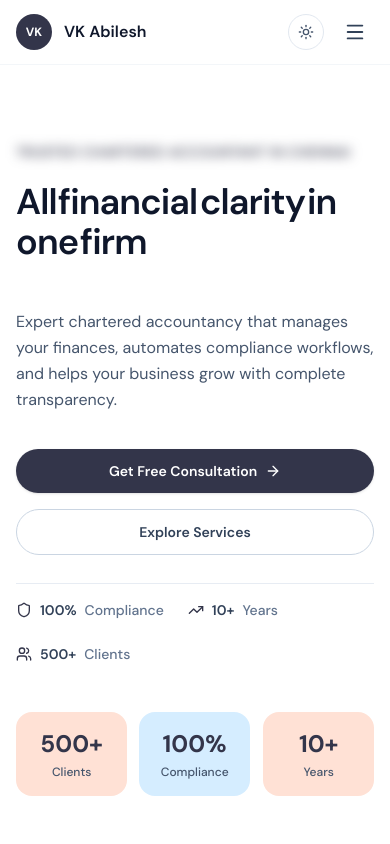
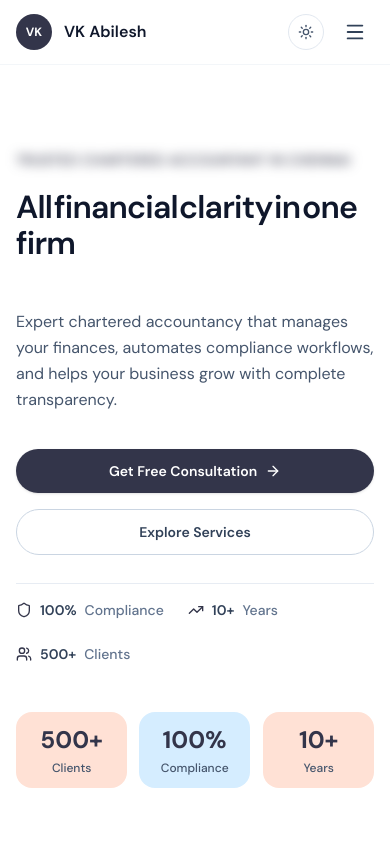
Before and after one commit to dharshininarayanan2006-cse/ca-portfolio, a Next.js app: page / in a window 390 px wide. Shown: the top 844 px of the page. Built offline with nearby package versions, Linux system fonts and the light colour scheme.

Commit message:
Fix mobile responsive paddings and overflow

```diff
--- a/app/layout.tsx
+++ b/app/layout.tsx
@@ -37,7 +37,7 @@ export default function RootLayout({
           rel="stylesheet"
         />
       </head>
-      <body className="antialiased bg-white dark:bg-slate-950 text-slate-900 dark:text-slate-100 transition-colors duration-300">
+      <body className="antialiased overflow-x-hidden bg-white dark:bg-slate-950 text-slate-900 dark:text-slate-100 transition-colors duration-300">
         <ThemeProviderWrapper>
           <Navbar />
           <main className="min-h-screen">{children}</main>
--- a/app/page.tsx
+++ b/app/page.tsx
@@ -82,7 +82,7 @@ export default function Home() {
                 Trusted Chartered Accountant in Chennai
               </p>
 
-              <h1 className="flex flex-wrap gap-x-[0.05em] gap-y-0 text-4xl sm:text-5xl lg:text-6xl font-semibold tracking-tight text-slate-900 dark:text-white leading-[1.1] max-w-[24ch] lg:max-w-[26ch]">
+              <h1 className="flex flex-wrap gap-x-[0.05em] gap-y-0 text-[32px] leading-[1.1] sm:text-4xl md:text-5xl lg:text-6xl font-semibold tracking-tight text-slate-900 dark:text-white max-w-[24ch] lg:max-w-[26ch]">
                 {heroWords.map((word, i) => (
                   <span
                     key={i}
@@ -164,7 +164,7 @@ export default function Home() {
                 <div
                   key={item.label}
                   ref={addReveal}
-                  className={`scroll-animate reveal-up stagger-${idx + 1} ${item.bg} rounded-2xl p-4 text-center`}
+                  className={`scroll-animate reveal-up stagger-${idx + 1} ${item.bg} rounded-[1rem] p-3 sm:p-4 text-center`}
                 >
                   <p className="text-2xl font-bold text-primary dark:text-peach">
                     <CountUp end={item.stat} suffix={item.suffix} />
@@ -265,7 +265,7 @@ export default function Home() {
         <div className="mx-auto max-w-7xl px-4 sm:px-6 lg:px-8">
           <div
             ref={addReveal}
-            className="scroll-animate reveal-blur text-center max-w-2xl mx-auto mb-14"
+            className="scroll-animate reveal-blur text-center max-w-2xl mx-auto mb-10 sm:mb-14"
           >
             <h2 className="text-3xl sm:text-4xl lg:text-5xl font-semibold tracking-tight text-slate-900 dark:text-white leading-[1.1]">
               Our professional services
@@ -282,7 +282,7 @@ export default function Home() {
                 ref={addReveal}
                 className={`scroll-animate reveal-scale stagger-${idx + 1} group rounded-2xl bg-white dark:bg-slate-800 overflow-hidden shadow-sm border border-slate-200/80 dark:border-slate-700 hover:-translate-y-1 hover:shadow-lg dark:hover:shadow-black/30 transition-all duration-300 ${card.highlighted ? "ring-2 ring-primary/20 dark:ring-peach/20 shadow-lg" : ""}`}
               >
-                <div className={`${card.headerBg} ${card.headerBgDark} p-6 pb-7`}>
+                <div className={`${card.headerBg} ${card.headerBgDark} p-5 sm:p-6 pb-6 sm:pb-7`}>
                   {card.highlighted && (
                     <span className="inline-block text-[10px] font-bold uppercase tracking-widest bg-white dark:bg-slate-900 text-primary dark:text-peach px-3 py-1 rounded-full mb-3">
                       Popular
@@ -299,7 +299,7 @@ export default function Home() {
                   </p>
                 </div>
 
-                <div className="p-6">
+                <div className="p-5 sm:p-6">
                   <ul className="space-y-3">
                     {card.features.map((f) => (
                       <li key={f} className="flex items-start gap-3 text-sm text-slate-700 dark:text-slate-300 font-medium">
@@ -331,14 +331,14 @@ export default function Home() {
         <div className="mx-auto max-w-7xl px-4 sm:px-6 lg:px-8">
           <div
             ref={addReveal}
-            className="scroll-animate reveal-scale relative overflow-hidden rounded-3xl bg-primary px-8 py-14 md:px-14 md:py-16"
+            className="scroll-animate reveal-scale relative overflow-hidden rounded-[1.5rem] md:rounded-3xl bg-primary px-5 py-10 sm:px-8 sm:py-14 md:px-14 md:py-16"
           >
             <div className="absolute top-0 right-0 w-64 h-64 rounded-full bg-peach/15 blur-[80px] -mt-20 -mr-20 animate-blob-pulse pointer-events-none" />
             <div className="absolute bottom-0 left-0 w-48 h-48 rounded-full bg-soft-blue/15 blur-[60px] -mb-16 -ml-16 animate-blob-pulse pointer-events-none" />
 
             <div className="relative z-10 flex flex-col lg:flex-row items-center gap-10 lg:gap-16">
               <div className="flex-1 text-center lg:text-left">
-                <h2 className="text-3xl sm:text-4xl font-semibold text-white tracking-tight leading-[1.15]">
+                <h2 className="text-[28px] leading-[1.1] sm:text-4xl font-semibold text-white tracking-tight">
                   Have a project in mind?
                 </h2>
                 <p className="mt-4 text-base text-white/60 leading-relaxed max-w-md mx-auto lg:mx-0">
@@ -350,7 +350,7 @@ export default function Home() {
                 <input
                   type="email"
                   placeholder="Enter your e-mail"
-                  className="w-full sm:w-72 rounded-full bg-white/10 border border-white/15 px-6 py-3.5 text-sm text-white placeholder:text-white/30 font-medium outline-none focus:bg-white/15 focus:border-white/30 transition-all duration-200"
+                  className="w-full sm:w-72 rounded-full bg-white/10 border border-white/15 px-5 py-3 sm:px-6 sm:py-3.5 text-sm text-white placeholder:text-white/30 font-medium outline-none focus:bg-white/15 focus:border-white/30 transition-all duration-200"
                 />
                 <Link
                   href="/contact"
```
